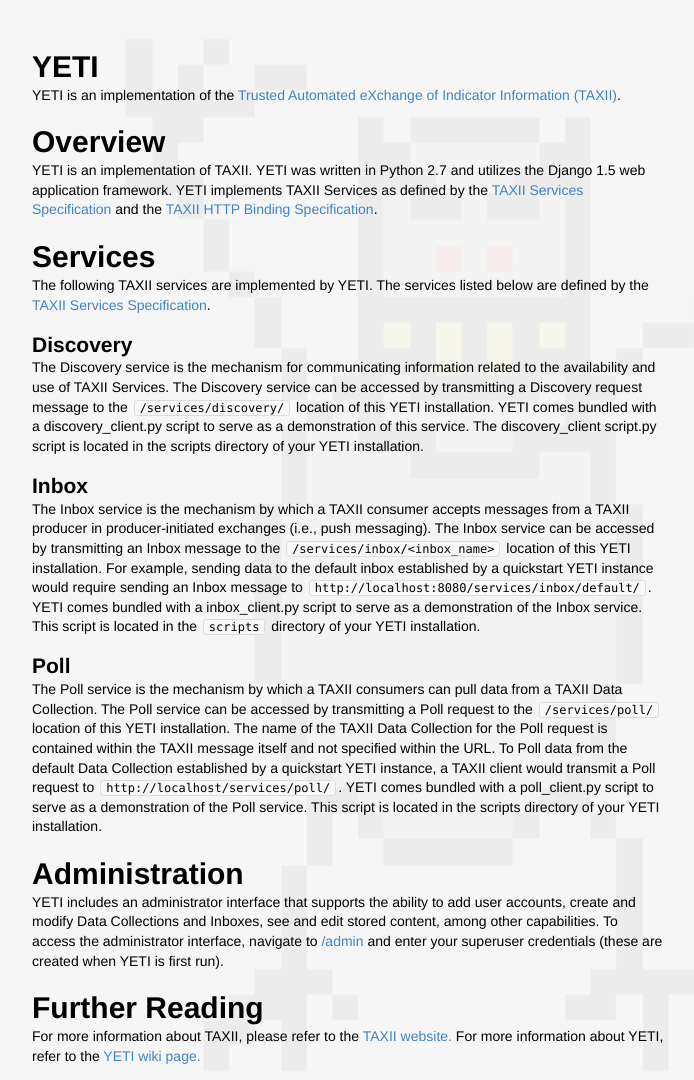
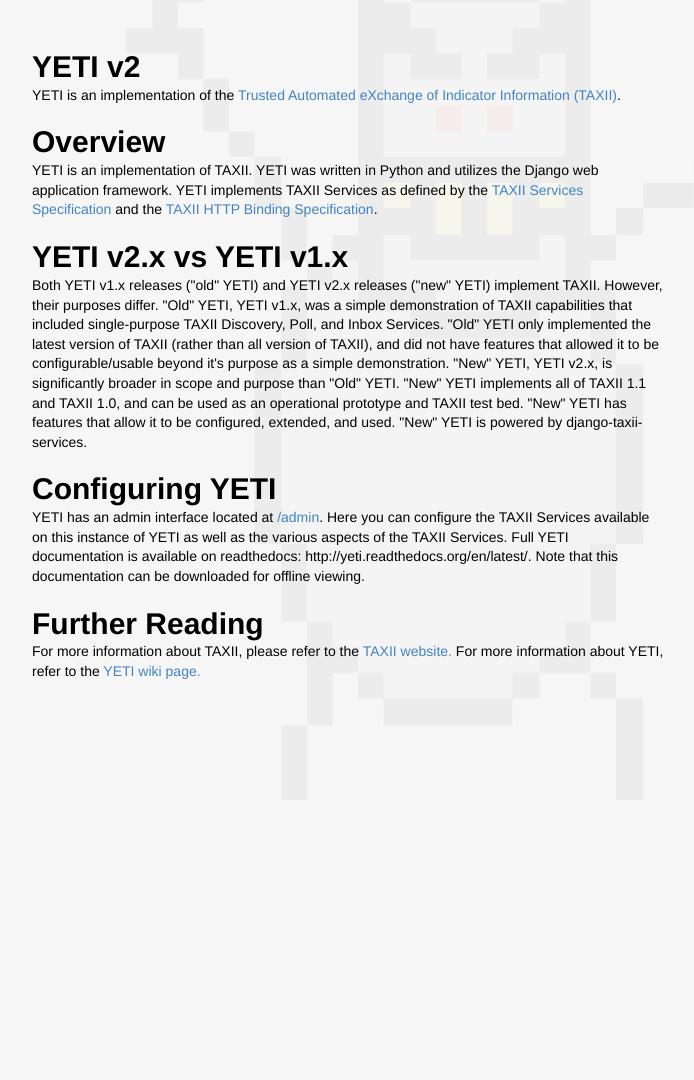
Before and after one commit to TAXIIProject/yeti, a Django app: page / in a window 1280 px wide. Shown: the whole page, without its empty margins (292-986 px from the left). After the commit the page ends 679 px from the top, so only its background shows below. Run offline with Django 3.2, Linux system fonts and the light colour scheme.

Commit message:
Improved index.html. Closes #67.

```diff
--- a/yeti/templates/index.html
+++ b/yeti/templates/index.html
@@ -62,45 +62,40 @@
     <body>
         <div id="main">
             <div id="content">
-                <h1>YETI</h1>
+                <h1>YETI v2</h1>
                 <p>
                     YETI is an implementation of the <a href="http://taxii.mitre.org">Trusted Automated eXchange of Indicator Information (TAXII)</a>.
                 </p>
                 <h1>Overview</h1>
                 <p>
-                    YETI is an implementation of TAXII. YETI was written in Python 2.7 and utilizes the Django 1.5 web application framework. YETI
+                    YETI is an implementation of TAXII. YETI was written in Python and utilizes the Django web application framework. YETI
                     implements TAXII Services as defined by the <a href="http://taxii.mitre.org/specifications/version1.1/TAXII_Services_Specification.pdf">TAXII Services Specification</a>
                     and the <a href="http://taxii.mitre.org/specifications/version1.0/http1.0/TAXII_HTTPProtocolBinding_Specification.pdf">TAXII HTTP Binding Specification</a>.
                 </p>
-                <h1>Services</h1>
+                <h1>YETI v2.x vs YETI v1.x</h1>
                 <p>
-                    The following TAXII services are implemented by YETI. The services listed below are defined by the <a href="http://taxii.mitre.org/specifications/version1.1/TAXII_Services_Specification.pdf">TAXII Services Specification</a>.
+                    Both YETI v1.x releases ("old" YETI) and YETI v2.x releases ("new" YETI) implement TAXII. However,
+                    their purposes differ.
+
+                    "Old" YETI, YETI v1.x, was a simple demonstration of TAXII capabilities that included single-purpose TAXII
+                    Discovery, Poll, and Inbox Services. "Old" YETI only implemented the latest version of TAXII (rather
+                    than all version of TAXII), and did not have features that allowed it to be configurable/usable
+                    beyond it's purpose as a simple demonstration.
+
+                    "New" YETI, YETI v2.x, is significantly broader in scope and purpose than "Old" YETI.
+                    "New" YETI implements
+                    all of TAXII 1.1 and TAXII 1.0, and can be used as an operational prototype and TAXII test bed.
+                    "New" YETI has features that allow it to be configured, extended, and used. "New" YETI is powered
+                    by django-taxii-services.
                 </p>
-                <h2>Discovery</h2>
+
+                <h1>Configuring YETI</h1>
                 <p>
-                	The Discovery service is the mechanism for communicating information related to the availability and use of TAXII Services. The Discovery service can be accessed by transmitting
-                	a Discovery request message to the <code>/services/discovery/</code> location of this YETI installation. YETI comes bundled with a discovery_client.py script to serve as a
-                	demonstration of this service. The discovery_client script.py script is located in the scripts directory of your YETI installation.
-                </p>
-                <h2>Inbox</h2>
-                <p>
-                    The Inbox service is the mechanism by which a TAXII consumer accepts messages from a TAXII producer in producer-initiated exchanges (i.e., push messaging).
-                    The Inbox service can be accessed by transmitting an Inbox message to the <code>/services/inbox/&lt;inbox_name&gt;</code> location of this YETI installation.
-                    For example, sending data to the default inbox established by a quickstart YETI instance would require sending an Inbox message to <code>http://localhost:8080/services/inbox/default/</code>.
-                    YETI comes bundled with a inbox_client.py script to serve as a demonstration of the Inbox service. This script is located in the <code>scripts</code> directory of your YETI installation.
-                </p>
-                <h2>Poll</h2>
-                <p>
-                    The Poll service is the mechanism by which a TAXII consumers can pull data from a TAXII Data Collection. The Poll service can be accessed by transmitting a Poll request to the
-                    <code>/services/poll/</code> location of this YETI installation. The name of the TAXII Data Collection for the Poll request is contained within the TAXII message itself and
-                    not specified within the URL. To Poll data from the default Data Collection established by a quickstart YETI instance, a TAXII client would transmit a Poll request to
-                    <code>http://localhost/services/poll/</code>. YETI comes bundled with a poll_client.py script to serve as a demonstration of the Poll service. This script is located
-                    in the scripts directory of your YETI installation.
-                </p>
-                <h1>Administration</h1>
-                <p>
-                    YETI includes an administrator interface that supports the ability to add user accounts, create and modify Data Collections and Inboxes, see and edit stored content, among other
-                    capabilities. To access the administrator interface, navigate to <a href="/admin">/admin</a> and enter your superuser credentials (these are created when YETI is first run).
+                    YETI has an admin interface located at <a href="/admin">/admin</a>. Here you can configure the TAXII
+                    Services available on this instance of YETI as well as the various aspects of the TAXII Services.
+
+                    Full YETI documentation is available on readthedocs: http://yeti.readthedocs.org/en/latest/. Note
+                    that this documentation can be downloaded for offline viewing.
                 </p>
                 <h1>Further Reading</h1>
                 <p>
```
